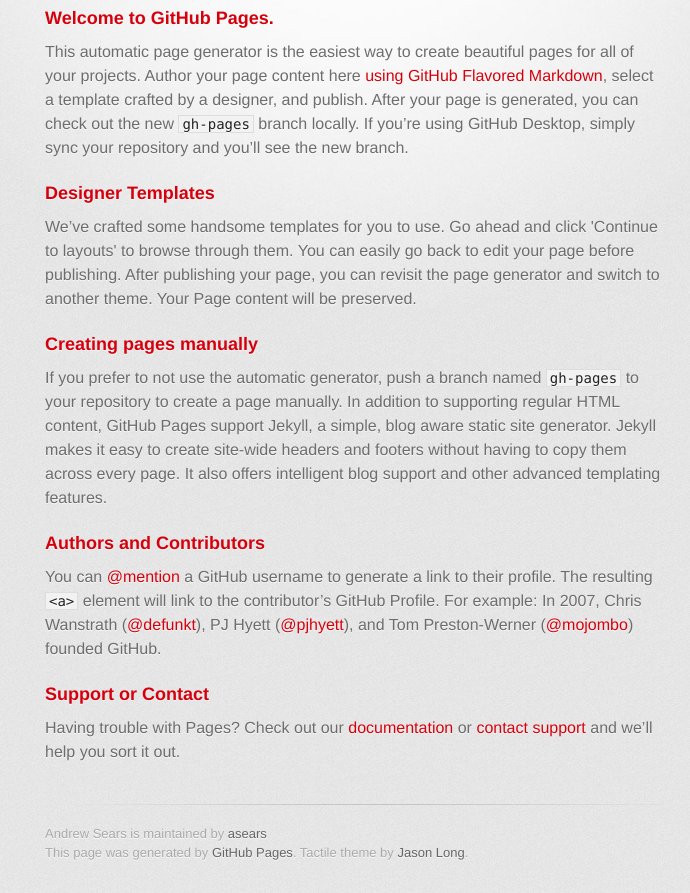
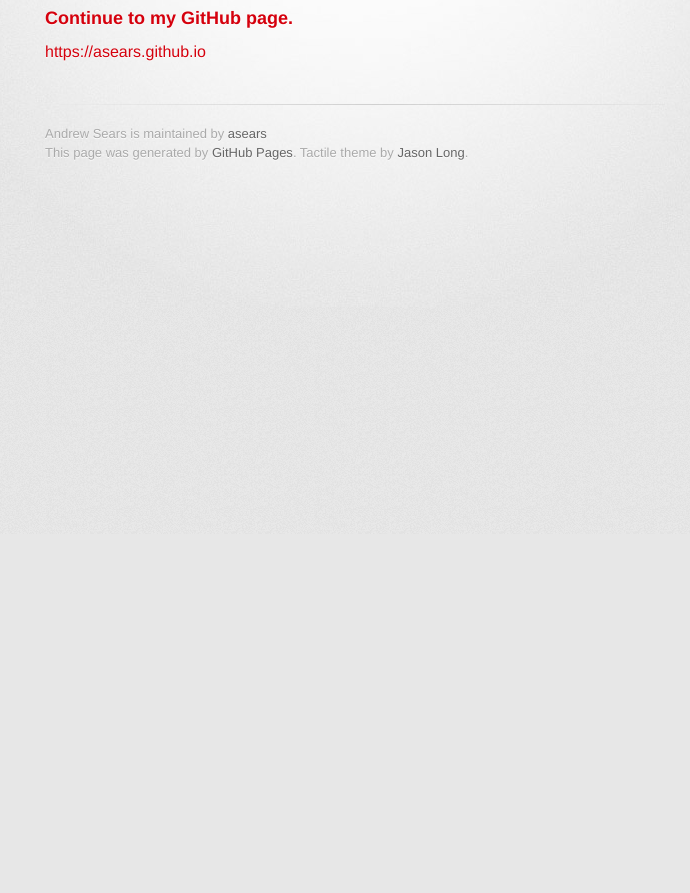
Before and after one commit to asears/asears, a plain HTML site: page index.html in a window 1280 px wide. Shown: the part 266-1159 px from the top of the page, without its empty margins (285-975 px from the left). After the commit the page ends 800 px from the top, so only its background shows below. Drawn offline with Linux system fonts and the light colour scheme; a web font is replaced by a local one.

```diff
--- a/index.html
+++ b/index.html
@@ -32,29 +32,9 @@
 
         <section id="main_content">
           <h3>
-<a id="welcome-to-github-pages" class="anchor" href="#welcome-to-github-pages" aria-hidden="true"><span aria-hidden="true" class="octicon octicon-link"></span></a>Welcome to GitHub Pages.</h3>
+<a id="continue-to-my-github-page" class="anchor" href="#continue-to-my-github-page" aria-hidden="true"><span aria-hidden="true" class="octicon octicon-link"></span></a>Continue to my GitHub page.</h3>
 
-<p>This automatic page generator is the easiest way to create beautiful pages for all of your projects. Author your page content here <a href="https://guides.github.com/features/mastering-markdown/">using GitHub Flavored Markdown</a>, select a template crafted by a designer, and publish. After your page is generated, you can check out the new <code>gh-pages</code> branch locally. If you’re using GitHub Desktop, simply sync your repository and you’ll see the new branch.</p>
-
-<h3>
-<a id="designer-templates" class="anchor" href="#designer-templates" aria-hidden="true"><span aria-hidden="true" class="octicon octicon-link"></span></a>Designer Templates</h3>
-
-<p>We’ve crafted some handsome templates for you to use. Go ahead and click 'Continue to layouts' to browse through them. You can easily go back to edit your page before publishing. After publishing your page, you can revisit the page generator and switch to another theme. Your Page content will be preserved.</p>
-
-<h3>
-<a id="creating-pages-manually" class="anchor" href="#creating-pages-manually" aria-hidden="true"><span aria-hidden="true" class="octicon octicon-link"></span></a>Creating pages manually</h3>
-
-<p>If you prefer to not use the automatic generator, push a branch named <code>gh-pages</code> to your repository to create a page manually. In addition to supporting regular HTML content, GitHub Pages support Jekyll, a simple, blog aware static site generator. Jekyll makes it easy to create site-wide headers and footers without having to copy them across every page. It also offers intelligent blog support and other advanced templating features.</p>
-
-<h3>
-<a id="authors-and-contributors" class="anchor" href="#authors-and-contributors" aria-hidden="true"><span aria-hidden="true" class="octicon octicon-link"></span></a>Authors and Contributors</h3>
-
-<p>You can <a href="https://github.com/blog/821" class="user-mention">@mention</a> a GitHub username to generate a link to their profile. The resulting <code>&lt;a&gt;</code> element will link to the contributor’s GitHub Profile. For example: In 2007, Chris Wanstrath (<a href="https://github.com/defunkt" class="user-mention">@defunkt</a>), PJ Hyett (<a href="https://github.com/pjhyett" class="user-mention">@pjhyett</a>), and Tom Preston-Werner (<a href="https://github.com/mojombo" class="user-mention">@mojombo</a>) founded GitHub.</p>
-
-<h3>
-<a id="support-or-contact" class="anchor" href="#support-or-contact" aria-hidden="true"><span aria-hidden="true" class="octicon octicon-link"></span></a>Support or Contact</h3>
-
-<p>Having trouble with Pages? Check out our <a href="https://help.github.com/pages">documentation</a> or <a href="https://github.com/contact">contact support</a> and we’ll help you sort it out.</p>
+<p><a href="https://asears.github.io">https://asears.github.io</a></p>
         </section>
 
         <footer>
```
Also changed, not shown: params.json (+1 -1 lines).
